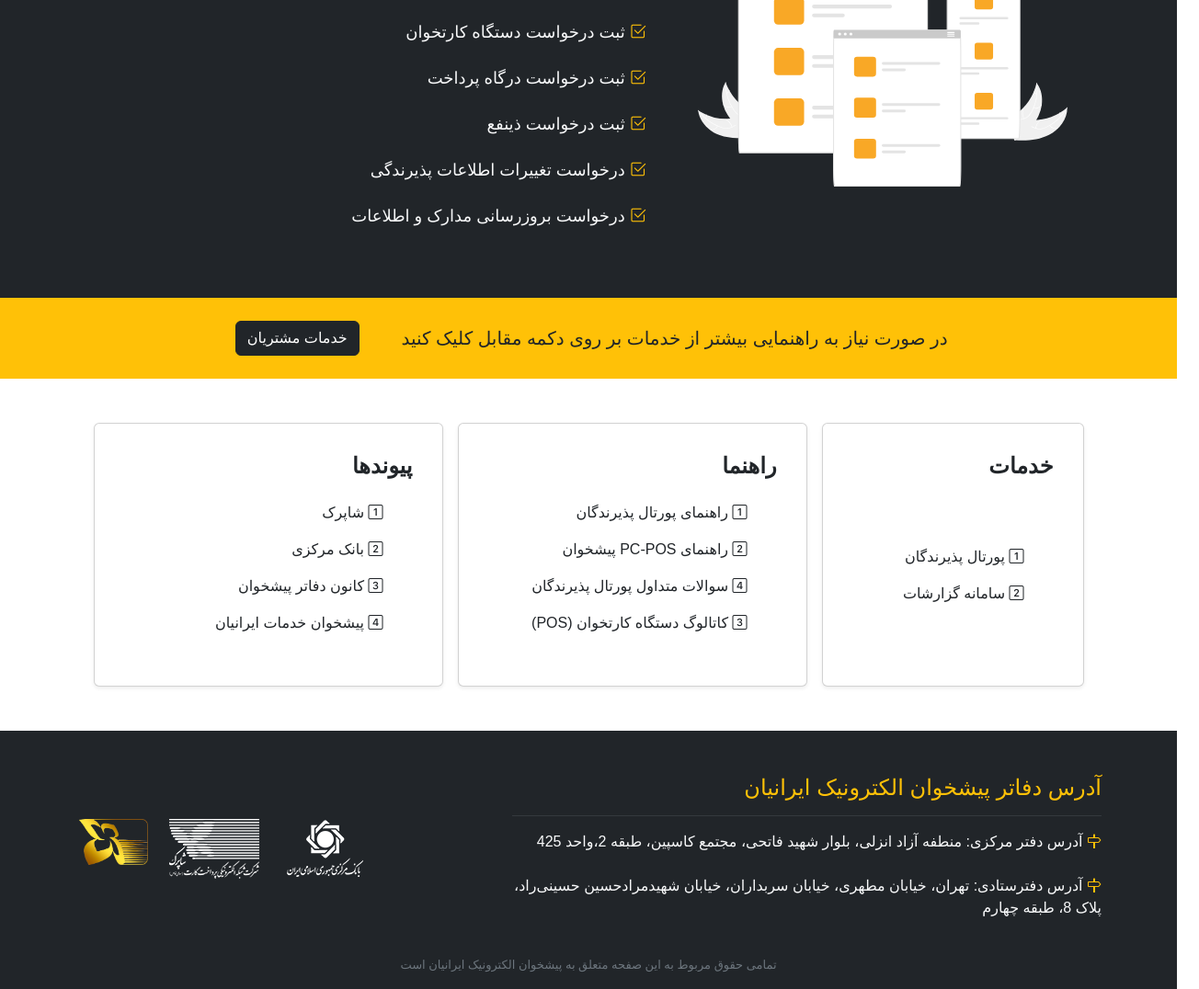
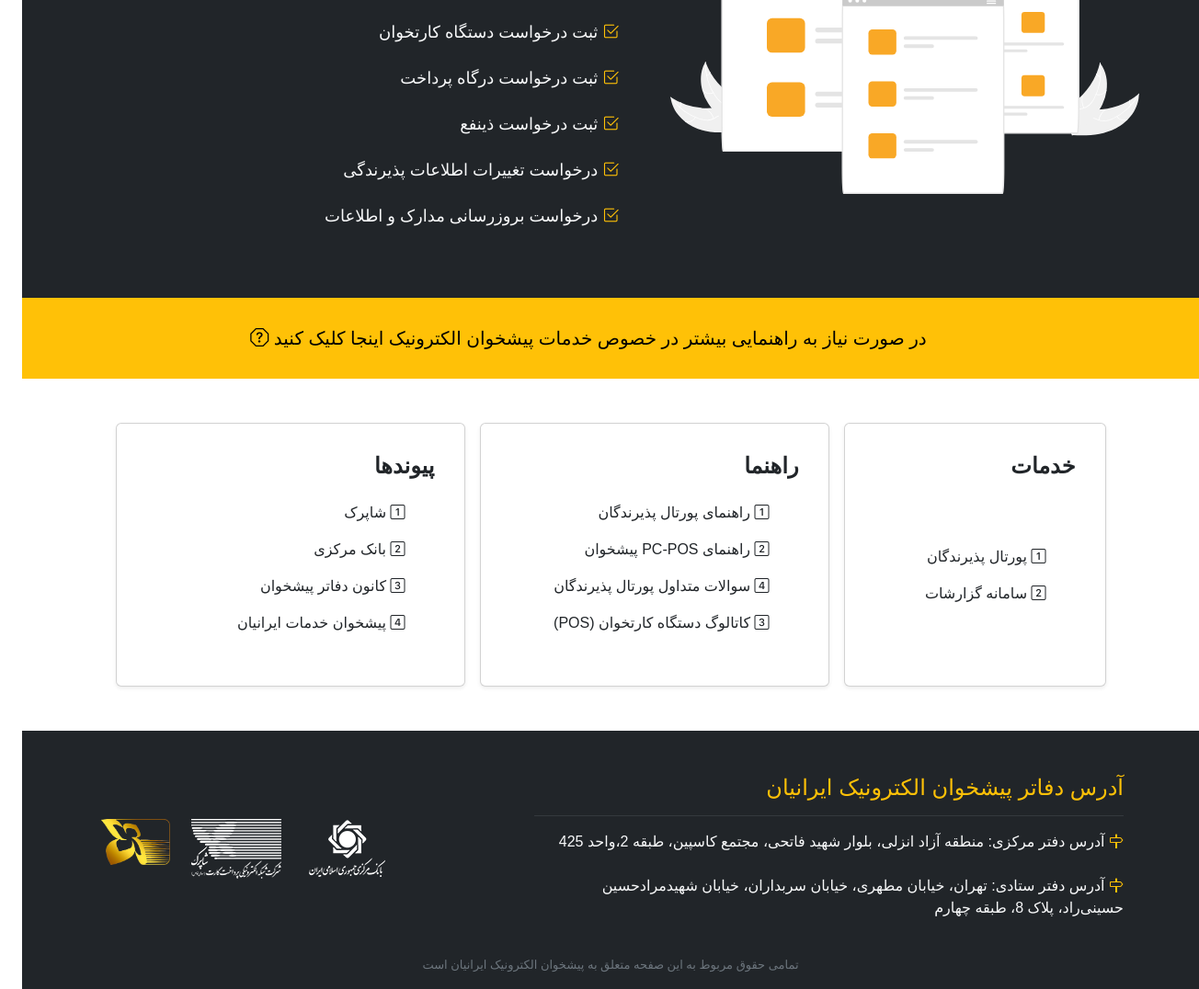
Before and after one commit to miladrahimi00776/sam.iec24.com, a plain HTML site: page index.html in a window 1280 px wide. Shown: the part 221-1297 px from the top of the page at 92% size, 1304 px wide, since content can reach past the window. Drawn offline with nearby package versions, Linux system fonts and the light colour scheme; a small style sheet from the web is missing.

Commit message:
Uploading the last version

```diff
--- a/index.html
+++ b/index.html
@@ -49,12 +49,12 @@
   <section class="bg-dark text-light">
     <div class="container-xxl pt-5 pb-5">
       <div class="row align-items-center justify-content-center">
-        <div class="col-4 d-none d-lg-block">
+        <div class="col-lg-5 col-10 pb-5 pb-lg-none">
           <img src="./images/undraw_responsive_re_e1nn.svg" class="img-fluid" alt="تصویر هدر اصلی">
         </div>
-        <div class="col-md-6 col-12 justify-content-center">
+        <div class="col-lg-6 col-12 text-center text-lg-start justify-content-center">
           <h1 class="main-h1 text-lg-start text-warning">پورتال پذیرندگان پیشخوان الکترونیک </h2>
-          <ul class="main-ul mt-4">
+          <ul class="main-ul mt-4 d-none d-lg-block">
             <li><i class="bi bi-check2-square text-warning"> </i>ثبت درخواست دستگاه کارتخوان</li>
             <li><i class="bi bi-check2-square text-warning"> </i>ثبت درخواست درگاه پرداخت</li>
             <li><i class="bi bi-check2-square text-warning"> </i>ثبت درخواست ذینفع</li>
@@ -66,18 +66,14 @@
     </div>
   </section>
   <!-- main -->
-  <article class="bg-warning text-dark ">
-    <div class="container-xxl py-4">
+  <article class="bg-warning text-dark">
+    <div class="container-fluid py-4" id="maining">
       <div class="row justify-content-center align-items-center">
-        <div class="col-md-6 mt-2 ms-md-5">
-          <p class="d-none d-md-inline-block h5 text-center">در صورت نیاز به راهنمایی بیشتر از خدمات  بر روی دکمه مقابل کلیک کنید</p>
-          <p class="d-md-none text-center">در صورت نیاز شماره تلفن 02186036733 در اختیار شما مشتریان محترم می‌باشد.
+        <div class="col-md-12 mt-2 ms-md-5 text-center">
+          <p class="d-none d-md-inline-block h5 text-center"><a class="d-none d-lg-inline-block border-0" data-bs-toggle="offcanvas" href="#offcanvasExample" role="button" aria-controls="offcanvasExample">در صورت نیاز به راهنمایی بیشتر در خصوص خدمات پیشخوان الکترونیک اینجا کلیک کنید <i class="bi bi-question-octagon">  </i></a></p>
+          <p class="d-lg-none text-center">در صورت نیاز شماره تلفن 02187700282 در اختیار شما مشتریان محترم می‌باشد.
           </p>
         </div>
-        <div class="col-md-2 justify-content-center">
-          <a class="btn btn-dark d-none d-lg-inline-block" data-bs-toggle="offcanvas" href="#offcanvasExample" role="button" aria-controls="offcanvasExample">
-            خدمات مشتریان
-          </a>
           <div class="offcanvas offcanvas-start text-dark" tabindex="-1" id="offcanvasExample" aria-labelledby="offcanvasExampleLabel">
             <div class="offcanvas-header">
               <h5 class="offcanvas-title h4" id="offcanvasExampleLabel">ارتباط با ما</h5>
@@ -85,7 +81,7 @@
             </div>
             <div class="offcanvas-body">
               <div>
-              <p>در صورت نیاز شماره تلفن 02186036733 در اختیار شما مشتریان محترم است.</p>
+              <p>در صورت نیاز شماره تلفن 02187700282 در اختیار شما مشتریان محترم است.</p>
               <a class="btn btn-outline-dark" href="https://iec24.com">رفتن به سایت اصلی</a>
               </div>
               <div class="dropdown mt-3">
@@ -94,7 +90,7 @@
               </div>
             </div>
           </div>
-        </div>
+
       </div>
     </div>
   </article>
@@ -148,8 +144,8 @@
         <div class="col-lg-7">
           <h4 class="text-warning">آدرس دفاتر پیشخوان الکترونیک ایرانیان</h4>
           <hr class="text-muted">
-          <p class="text-light mb-4"><i class="bi bi-signpost text-warning">  </i>آدرس دفتر مرکزی: منطفه آزاد انزلی، بلوار شهید فاتحی، مجتمع کاسپین، طبقه 2،واحد 425</p>
-          <p class="text-light mb-5 mb-lg-2"><i class="bi bi-signpost text-warning">  </i>آدرس دفترستادی: تهران، خیابان مطهری، خیابان سربداران، خیابان شهیدمرادحسین حسینی‌راد، پلاک 8، طبقه چهارم</p>
+          <p class="text-light mb-4"><i class="bi bi-signpost text-warning">  </i>آدرس دفتر مرکزی: منطقه آزاد انزلی، بلوار شهید فاتحی، مجتمع کاسپین، طبقه 2،واحد 425</p>
+          <p class="text-light mb-5 mb-lg-2"><i class="bi bi-signpost text-warning">  </i>آدرس دفتر ستادی: تهران، خیابان مطهری، خیابان سربداران، خیابان شهیدمرادحسین حسینی‌راد، پلاک 8، طبقه چهارم</p>
         </div>
         <div class="col-lg-5 d-flex flex-row mt-5 mb-3 justify-content-end">
           <div class="col-xl-3 col-3 col-md-2 mx-1"><img class="img-fluid" src="./images/markazi-bank.png" alt="بانک مرکزی"></div>
--- a/style.css
+++ b/style.css
@@ -14,9 +14,12 @@
 
 .main-h1 {
     font-weight: bold;
-    margin-right: 30px;
 }
-
+@media(min-width:978px) {
+    .main-h1 {
+        margin-right: 30px;
+    }
+}
 .main-ul {
     font-weight: 300;
     list-style: none;
@@ -48,3 +51,11 @@
     padding: 0 5px;
     background-color: #ffc107;
 }
+article div div p a {
+    color: black;
+    text-decoration: none;
+    transition: cubic-bezier(0.165, 0.84, 0.44, 1) 0.2s;
+}
+article div div p a:hover {
+    color: rgb(255, 255, 255);
+}
```
